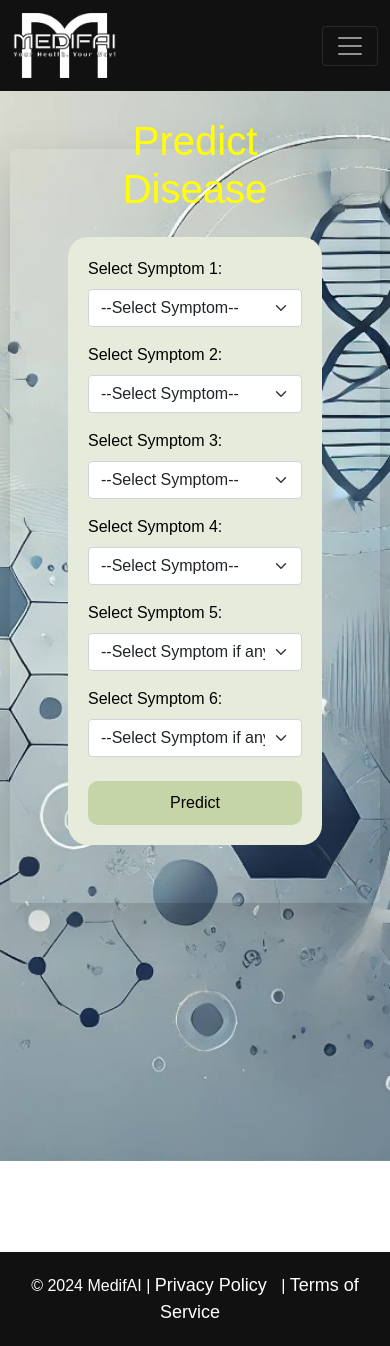
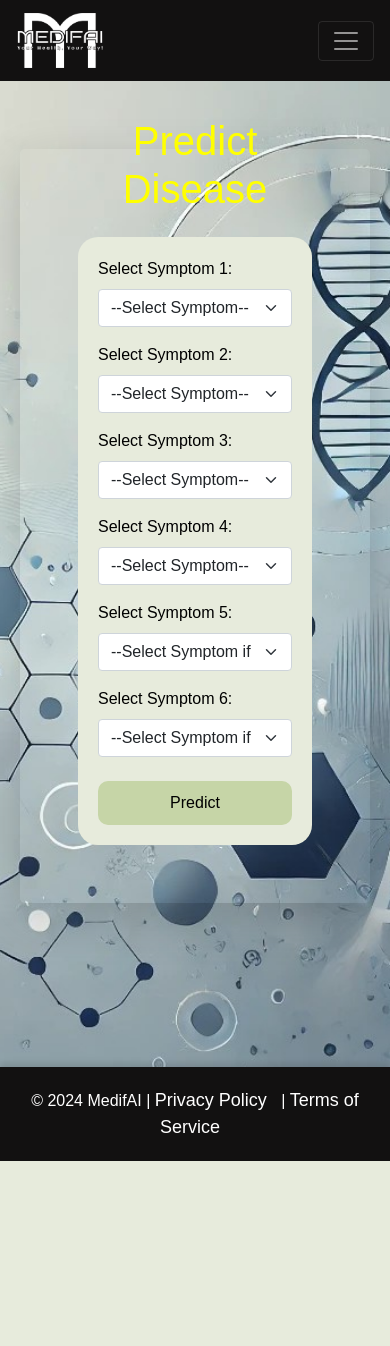
Before and after one commit to Sudeen7/MedifAI, a Django app: page /predict/ in a window 390 px wide. After the commit the page ends 1161 px from the top, so only its background shows below. Run offline with Django 5.2, Linux system fonts and the light colour scheme; a user stored in the database is signed in; parts of the project's set-up code (start-up, migrations or seed data) failed here and were passed over.

Commit message:
major frontend changes incl. JS updates, styles on navbarElements, images, etc

```diff
--- a/templates/base.html
+++ b/templates/base.html
@@ -15,7 +15,10 @@
     />
 
     <!-- Move Bootstrap CSS to head and use a single version -->
-    <link href="https://cdn.jsdelivr.net/npm/bootstrap@5.1.3/dist/css/bootstrap.min.css" rel="stylesheet">
+    <link
+      href="https://cdn.jsdelivr.net/npm/bootstrap@5.1.3/dist/css/bootstrap.min.css"
+      rel="stylesheet"
+    />
 
     <!-- Dynamic Title -->
     {% if title %}
@@ -24,6 +27,34 @@
     <title>MedifAI</title>
     {% endif %}
     <style>
+      body {
+        min-height: 100vh;
+        display: flex;
+        flex-direction: column;
+      }
+
+      .navbar {
+        width: 100%;
+      }
+
+      footer {
+        margin-top: auto;
+        width: 100%;
+        padding: 20px;
+        background-color: #121111;
+        color: #fff;
+      }
+
+      #content {
+        flex: 1;
+        width: 100%;
+      }
+
+      @media (max-width: 768px) {
+        body {
+          min-height: -webkit-fill-available;
+        }
+      }
 
       /* Navbar Styles */
       .navbar {
@@ -35,8 +66,13 @@
         font-weight: bold;
         color: #fff !important;
       }
+      .navbar-brand img {
+        height: 55px;
+        width: auto;
+      }
 
-      .nav-link, footer a {
+      .nav-link,
+      footer a {
         color: #fff !important;
         font-size: 18px;
         margin-right: 10px;
@@ -49,8 +85,9 @@
         transition: 0.4s ease-out;
       }
 
-      .nav-link::after, footer a::after {
-        content: '';
+      .nav-link::after,
+      footer a::after {
+        content: "";
         position: absolute;
         width: 0;
         height: 2px;
@@ -60,37 +97,35 @@
         transition: width 0.4s ease-out;
       }
 
-      .nav-link:hover, footer a:hover {
+      .nav-link:hover,
+      footer a:hover {
         background-position: -100%;
       }
 
-      .nav-link:hover::after, footer a:hover::after {
+      .nav-link:hover::after,
+      footer a:hover::after {
         width: 100%;
       }
 
-      /* Dropdown specific styles */
       .dropdown-menu {
         background-color: #121111;
         border: 1px solid #52ab98;
         padding: 0.5rem 0;
-        min-width: 250px;
+        min-width: 200px;
         max-width: 300px;
-        max-height: 300px;
-        overflow-y: auto;
-        z-index: 1000;
       }
 
       .dropdown-item {
         color: #fff !important;
-        padding: 0.5rem 0.5rem;
+        padding: 0.5rem 1rem;
         position: relative;
         transition: 0.3s ease;
         -webkit-background-clip: unset !important;
         -webkit-text-fill-color: unset !important;
         background: #121111;
         white-space: normal; /* Allow text wrapping */
-        word-wrap: break-word; /* Break long words */
-        line-height: 1.4; /* Improve readability */
+        word-wrap: break-word;
+        line-height: 1.4;
       }
 
       .dropdown-item:hover,
@@ -99,15 +134,15 @@
         color: #fff !important;
       }
 
-      .dropdown-item::after {
-        content: '';
+      ..dropdown-item::after {
+        content: "";
         position: absolute;
         width: 0;
         height: 2px;
         left: 0;
         bottom: 0;
         background: #52ab98;
-        transition: width 0.3s ease-out;
+        transition: width 0.4s ease-out;
       }
 
       .dropdown-item:hover::after {
@@ -167,40 +202,107 @@
         color: rgb(249, 248, 247) !important;
       }
 
+      /* Fix dropdown positioning */
       .nav-item.dropdown {
-        position: relative;
+        position: relative; /* Change from static to relative */
       }
 
       .dropdown-menu {
         position: absolute;
         top: 100%;
-        left: -100px;
+        right: 0;
         background-color: #121111;
         border: 1px solid #52ab98;
         padding: 0.5rem 0;
-        min-width: 170px; /* Increased min-width */
-        max-width: 300px;
-        max-height: 300px;
+        min-width: 200px;
+        max-width: 300px; /* Add max-width */
+        max-height: calc(100vh - 100px);
         overflow-y: auto;
         z-index: 1000;
       }
-      /* Add responsive styles for dropdown */
-      @media (max-width: 991.98px) {
-        .dropdown-menu {
-          position: static;
-          float: none;
-          width: auto;
-          margin-top: 0;
-          margin-left: -1rem; /* Added negative margin to shift left */
-          padding-left: 1rem; /* Added padding to maintain text alignment */
-          background-color: transparent;
-          border: 0;
-          box-shadow: none;
-          max-height: none;
+
+      /* Container adjustments */
+      .container-fluid {
+        position: relative;
+        padding-right: 1rem;
+        padding-left: 1rem;
+      }
+
+      /* Base layout styles */
+      html,
+      body {
+        height: 100%;
+        margin: 0;
+        padding: 0;
+        overflow-x: hidden;
+      }
+
+      body {
+        display: flex;
+        flex-direction: column;
+        min-height: 100vh;
+        background-image: url("{% static 'assets/newbg.jpg' %}");
+        background-size: cover;
+        background-position: center;
+        background-repeat: no-repeat;
+        background-attachment: fixed;
+        position: relative;
+      }
+
+      #content {
+        flex: 1 0 auto;
+        width: 100%;
+        padding-bottom: 80px;
+      }
+
+      /* Footer styles */
+      footer {
+        position: fixed;
+        bottom: 0;
+        width: 100%;
+        background-color: #121111;
+        padding: 20px;
+        z-index: 1000;
+        box-shadow: 0 -4px 6px rgba(0, 0, 0, 0.1);
+      }
+
+      @media (max-width: 768px) {
+        body {
+          background-attachment: scroll;
         }
 
-        .dropdown-item {
-          padding-left: 1rem; /* Reduced left padding */
+        #content {
+          padding-bottom: 100px;
+        }
+      }
+
+      @media (max-width: 480px) {
+        html {
+          height: -webkit-fill-available;
+        }
+
+        body {
+          min-height: -webkit-fill-available;
+        }
+      }
+
+      @media (max-width: 991px) {
+        .navbar-collapse {
+          max-height: calc(100vh - 60px);
+          overflow-y: auto;
+        }
+
+        .dropdown-menu {
+          position: relative;
+          width: auto;
+          margin: 0 15px;
+          max-width: none;
+          box-shadow: none;
+        }
+
+        .nav-item.dropdown {
+          width: auto;
+          margin-right: 15px;
         }
       }
     </style>
@@ -219,7 +321,6 @@
           <img
             src="{% static 'assets/MedifaiTransWhite.png' %}"
             alt="MedifAI Logo"
-            style="height: 65px; width: 105px"
           />
         </a>
         <button
@@ -294,16 +395,15 @@
               </ul>
             </li>
             {% endif %}
-
           </ul>
         </div>
       </div>
     </nav>
 
-    {% block content %} {% endblock content %}
+    <div id="content">{% block content %}{% endblock content %}</div>
 
     <!-- Footer -->
-    <footer class="mb-2 mb-lg-0">
+    <footer class="text-center">
       &copy; 2024 MedifAI | <a href="/privacy">Privacy Policy</a> |
       <a href="/terms">Terms of Service</a>
     </footer>
--- a/templates/diabetes_help.html
+++ b/templates/diabetes_help.html
@@ -64,7 +64,7 @@
         height: 100%;
             margin: 0;
             font-family: 'Arial', sans-serif;
-            background-image: url("{% static 'assets/profile.jpg' %}");
+            background-image: url("{% static 'assets/newbg.jpg' %}");
             background-size: cover;
             background-position: center;
             background-repeat: no-repeat;
--- a/templates/diabetes_patient_history.html
+++ b/templates/diabetes_patient_history.html
@@ -64,8 +64,9 @@
         background-size: cover;
         background-position: center;
         background-repeat: no-repeat;
-            display: flex;
-            flex-direction: column;
+        background-attachment: fixed;
+        min-height: 100vh;
+        width: 100%;
     }
     .content {
         flex: 1;
--- a/templates/heart_disease_help.html
+++ b/templates/heart_disease_help.html
@@ -116,7 +116,7 @@
             height: 100%;
             margin: 0;
             font-family: 'Arial', sans-serif;
-            background-image: url("{% static 'assets/profile.jpg' %}");
+            background-image: url("{% static 'assets/newbg.jpg' %}");
             background-size: cover;
             background-position: center;
             background-repeat: no-repeat;
--- a/templates/heart_patient_history.html
+++ b/templates/heart_patient_history.html
@@ -66,9 +66,11 @@
     font-family: "Arial", sans-serif;
     background-image: url("{% static 'assets/newbg.jpg' %}");
     background-size: cover;
+    background-position: center;
+    background-repeat: no-repeat;
     background-attachment: fixed;
-    display: flex;
-    flex-direction: column;
+    min-height: 100vh;
+    width: 100%;
   }
   .content {
     flex: 1;
--- a/templates/index.html
+++ b/templates/index.html
@@ -932,7 +932,7 @@
 
         {% if predicted_disease %}
         <!-- Results Section -->
-        <div class="container ai my-5">
+        <div class="container ai my-5" id="results-section">
           <h2 class="text-center my-4" style="color: black;"> Our AI System Results</h2>
           <div class="d-flex justify-content-center flex-wrap">
             <button type="button" class="toggle-button" onclick="showModal('diseaseModal')" style="background: #F39334;">Disease</button>
@@ -1059,6 +1059,27 @@
             var myModal = new bootstrap.Modal(document.getElementById(modalId));
             myModal.show();
           }
+
+          // Add form submission handler
+          document.addEventListener('DOMContentLoaded', function() {
+            const form = document.getElementById('symptomForm');
+
+            if (form) {
+              form.addEventListener('submit', function(e) {
+                // Store the scroll position in sessionStorage
+                sessionStorage.setItem('shouldScroll', 'true');
+              });
+            }
+
+            // Check if we should scroll after page load
+            if (sessionStorage.getItem('shouldScroll') === 'true' && document.getElementById('results-section')) {
+              document.getElementById('results-section').scrollIntoView({
+                behavior: 'smooth',
+                block: 'center'
+              });
+              sessionStorage.removeItem('shouldScroll');
+            }
+          });
         </script>
 
       </div>
@@ -1256,5 +1277,25 @@
       }
 
     </style>
+    <style>
+    .page-container {
+        min-height: 100%;
+        padding: 20px;
+        padding-bottom: 80px; /* Match footer height */
+    }
+
+    .content {
+        max-width: 1200px;
+        margin: 0 auto;
+        width: 100%;
+    }
+
+    @media (max-width: 768px) {
+        .page-container {
+            padding: 10px;
+            padding-bottom: 100px;
+        }
+    }
+    </style>
 {% endblock %}
 {% endblock content %}
--- a/templates/symptoms_prediction_history.html
+++ b/templates/symptoms_prediction_history.html
@@ -51,8 +51,9 @@
         background-size: cover;
         background-position: center;
         background-repeat: no-repeat;
-        display: flex;
-        flex-direction: column;
+        background-attachment: fixed;
+        min-height: 100vh;
+        width: 100%;
     }
     .content {
         flex: 1;
```
Also changed, not shown: templates/[history_template].html (added, +43 -0 lines), templates/heart_disease_predict.html (+15 -2 lines), templates/home.html (+23 -6 lines), templates/predict_diabetes.html (+15 -2 lines), db.sqlite3, templatetags/url_tags.py (added), urls.py (added). Lines whose indentation alone changed are shown as unchanged.
